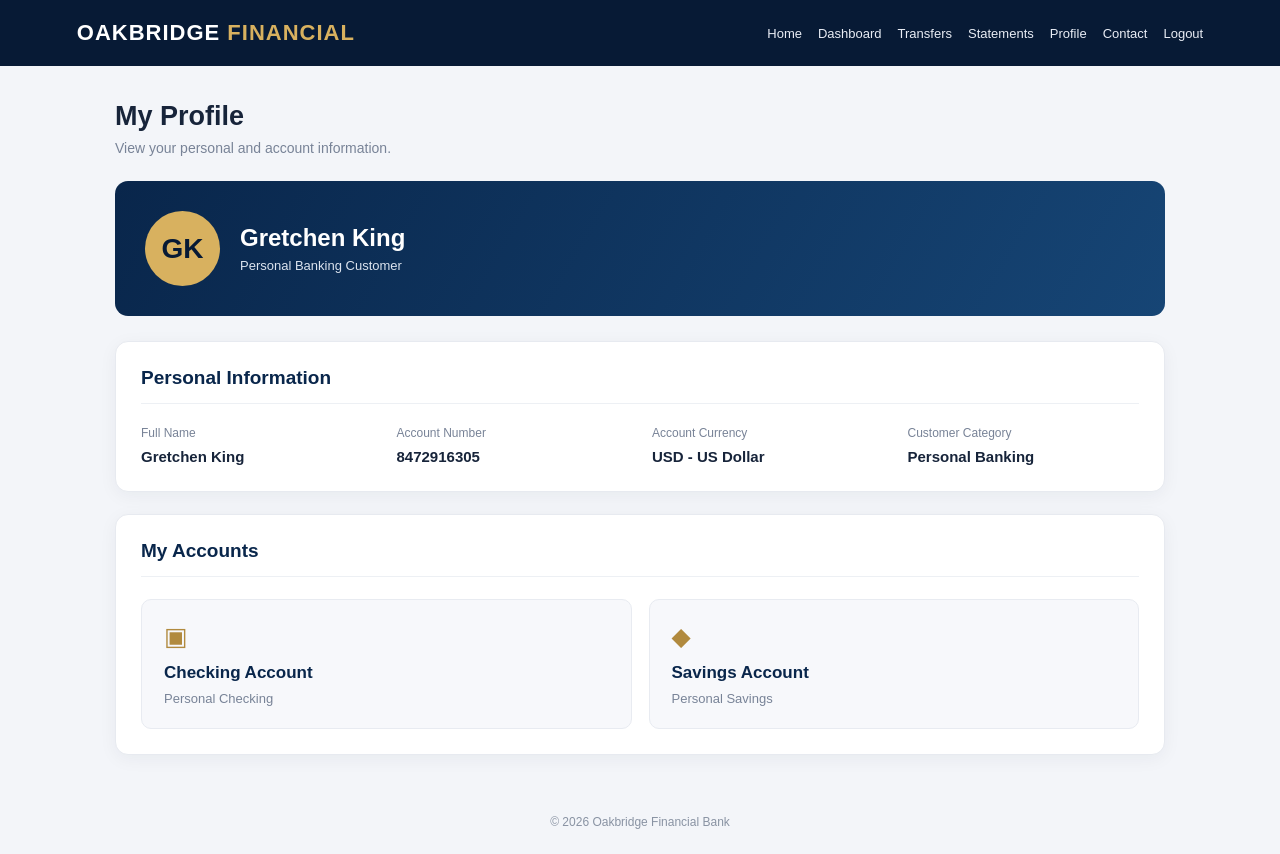
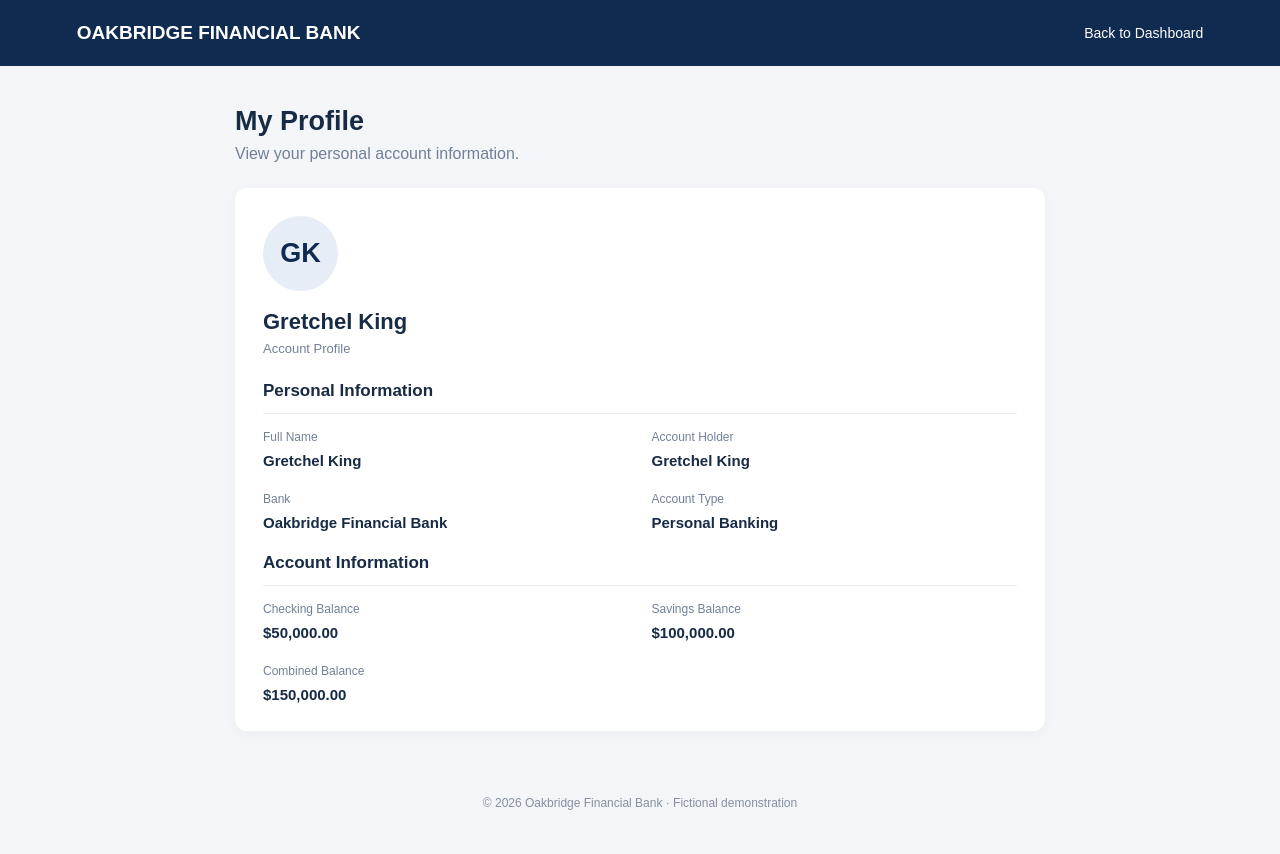
Before and after one commit to kiddablaise/oakbridge-premium-bank, a plain HTML site: page profile.html in a window 1280 px wide. Drawn offline with Linux system fonts and the light colour scheme.

Commit message:
Update profile.html

```diff
--- a/profile.html
+++ b/profile.html
@@ -1,491 +1,97 @@
-
 
 <!DOCTYPE html>
-
 <html lang="en">
-
 <head>
-
 <meta charset="UTF-8">
-
 <meta name="viewport" content="width=device-width, initial-scale=1.0">
-
-<title>My Profile | Oakbridge Financial Bank</title>
-
+<title>Oakbridge Financial Bank | Profile</title>
 <style>
-
-* {
-
-    margin: 0;
-
-    padding: 0;
-
-    box-sizing: border-box;
-
-}
-
-body {
-
-    font-family: Arial, sans-serif;
-
-    background: #f3f5f9;
-
-    color: #17243a;
-
-}
-
-header {
-
-    background: #071a35;
-
-    color: white;
-
-    padding: 20px 6%;
-
-    display: flex;
-
-    justify-content: space-between;
-
-    align-items: center;
-
-    flex-wrap: wrap;
-
-    gap: 15px;
-
-}
-
-.logo {
-
-    font-size: 22px;
-
-    font-weight: bold;
-
-    letter-spacing: 1px;
-
-}
-
-.logo span {
-
-    color: #d8b15f;
-
-}
-
-nav {
-
-    display: flex;
-
-    flex-wrap: wrap;
-
-    gap: 16px;
-
-}
-
-nav a {
-
-    color: #e9edf5;
-
-    text-decoration: none;
-
-    font-size: 13px;
-
-}
-
-nav a:hover {
-
-    color: #e4bd68;
-
-}
-
-.container {
-
-    width: 90%;
-
-    max-width: 1050px;
-
-    margin: 35px auto;
-
-}
-
-.heading {
-
-    margin-bottom: 25px;
-
-}
-
-.heading h1 {
-
-    font-size: 27px;
-
-    margin-bottom: 8px;
-
-}
-
-.heading p {
-
-    color: #788397;
-
-    font-size: 14px;
-
-}
-
-.profile-banner {
-
-    background: linear-gradient(120deg, #09264b, #164575);
-
-    color: white;
-
-    padding: 30px;
-
-    border-radius: 13px;
-
-    display: flex;
-
-    align-items: center;
-
-    gap: 20px;
-
-    margin-bottom: 25px;
-
-}
-
-.avatar {
-
-    width: 75px;
-
-    height: 75px;
-
-    border-radius: 50%;
-
-    background: #d8b15f;
-
-    color: #071a35;
-
-    display: grid;
-
-    place-items: center;
-
-    font-size: 28px;
-
-    font-weight: bold;
-
-}
-
-.profile-banner h2 {
-
-    font-size: 24px;
-
-    margin-bottom: 6px;
-
-}
-
-.profile-banner p {
-
-    color: #dce4ef;
-
-    font-size: 13px;
-
-}
-
-.card {
-
-    background: white;
-
-    border: 1px solid #e7eaf0;
-
-    border-radius: 13px;
-
-    padding: 25px;
-
-    margin-bottom: 22px;
-
-    box-shadow: 0 4px 18px rgba(10,30,60,.05);
-
-}
-
-.card h2 {
-
-    font-size: 19px;
-
-    color: #09264b;
-
-    margin-bottom: 22px;
-
-    padding-bottom: 14px;
-
-    border-bottom: 1px solid #edf0f4;
-
-}
-
-.details-grid {
-
-    display: grid;
-
-    grid-template-columns: repeat(auto-fit, minmax(220px, 1fr));
-
-    gap: 24px;
-
-}
-
-.detail label {
-
-    display: block;
-
-    color: #788397;
-
-    font-size: 12px;
-
-    margin-bottom: 8px;
-
-}
-
-.detail strong {
-
-    font-size: 15px;
-
-    color: #17243a;
-
-}
-
-.account-list {
-
-    display: grid;
-
-    grid-template-columns: repeat(auto-fit, minmax(220px, 1fr));
-
-    gap: 17px;
-
-}
-
-.account-item {
-
-    background: #f7f8fb;
-
-    border: 1px solid #e8ebf1;
-
-    border-radius: 10px;
-
-    padding: 22px;
-
-}
-
-.account-icon {
-
-    color: #b18a3e;
-
-    font-size: 25px;
-
-    margin-bottom: 12px;
-
-}
-
-.account-item h3 {
-
-    color: #09264b;
-
-    font-size: 17px;
-
-    margin-bottom: 8px;
-
-}
-
-.account-item p {
-
-    color: #788397;
-
-    font-size: 13px;
-
-}
-
-footer {
-
-    text-align: center;
-
-    padding: 25px;
-
-    color: #8993a3;
-
-    font-size: 12px;
-
-    margin-top: 35px;
-
-}
-
-@media(max-width: 600px) {
-
-    header {
-
-        align-items: flex-start;
-
-    }
-
-    nav {
-
-        gap: 12px;
-
-    }
-
-    .container {
-
-        width: 92%;
-
-        margin-top: 25px;
-
-    }
-
-    .profile-banner {
-
-        padding: 22px;
-
-    }
-
-    .profile-banner h2 {
-
-        font-size: 20px;
-
-    }
-
-    .card {
-
-        padding: 19px;
-
-    }
-
-}
-
+*{box-sizing:border-box;margin:0;padding:0}
+body{font-family:Arial,sans-serif;background:#f3f5f9;color:#182b45}
+header{background:#102b50;color:white;padding:22px 6%;display:flex;justify-content:space-between;align-items:center}
+.brand{font-size:19px;font-weight:bold}
+header a{color:white;text-decoration:none;font-size:14px}
+main{max-width:850px;margin:40px auto;padding:0 20px}
+h1{font-size:27px;margin-bottom:8px}
+.subtitle{color:#718096;margin-bottom:25px}
+.profile-card{background:white;border-radius:12px;padding:28px;box-shadow:0 3px 12px #00000009}
+.avatar{width:75px;height:75px;border-radius:50%;background:#e7edf6;color:#102b50;display:flex;align-items:center;justify-content:center;font-size:27px;font-weight:bold;margin-bottom:18px}
+.name{font-size:22px;font-weight:bold;margin-bottom:6px}
+.member{font-size:13px;color:#718096;margin-bottom:25px}
+.section-title{font-size:17px;margin:22px 0 16px;padding-bottom:12px;border-bottom:1px solid #e9edf2}
+.details{display:grid;grid-template-columns:1fr 1fr;gap:23px}
+.field label{display:block;color:#718096;font-size:12px;margin-bottom:8px}
+.field p{font-size:15px;font-weight:600}
+footer{text-align:center;padding:25px;color:#8490a0;font-size:12px}
+@media(max-width:600px){.details{grid-template-columns:1fr}.profile-card{padding:22px}}
 </style>
-
 </head>
-
 <body>
 
 <header>
-
-    <div class="logo">OAKBRIDGE <span>FINANCIAL</span></div>
-
-    <nav>
-
-        <a href="index.html">Home</a>
-
-        <a href="dashboard.html">Dashboard</a>
-
-        <a href="transfers.html">Transfers</a>
-
-        <a href="statements.html">Statements</a>
-
-        <a href="profile.html">Profile</a>
-
-        <a href="contact.html">Contact</a>
-
-        <a href="login.html">Logout</a>
-
-    </nav>
-
+<div class="brand">OAKBRIDGE FINANCIAL BANK</div>
+<a href="dashboard.html">Back to Dashboard</a>
 </header>
 
-<main class="container">
+<main>
+<h1>My Profile</h1>
+<p class="subtitle">View your personal account information.</p>
 
-    <section class="heading">
-
-        <h1>My Profile</h1>
-
-        <p>View your personal and account information.</p>
-
-    </section>
-
-    <section class="profile-banner">
+<div class="profile-card">
 
 <div class="avatar">GK</div>
+<div class="name">Gretchel King</div>
+<div class="member">Account Profile</div>
 
-        <div>
+<h2 class="section-title">Personal Information</h2>
 
-            <h2>Gretchen King</h2>
-
-            <p>Personal Banking Customer</p>
-
+<div class="details">
+<div class="field">
+<label>Full Name</label>
+<p>Gretchel King</p>
 </div>
 
-    </section>
-
-    <section class="card">
-
-        <h2>Personal Information</h2>
-
-        <div class="details-grid">
-
-            <div class="detail">
-
-                <label>Full Name</label>
-
-                <strong>Gretchen King</strong>
-
+<div class="field">
+<label>Account Holder</label>
+<p>Gretchel King</p>
 </div>
 
-            <div class="detail">
-
-                <label>Account Number</label>
-
-                <strong>8472916305</strong>
-
+<div class="field">
+<label>Bank</label>
+<p>Oakbridge Financial Bank</p>
 </div>
 
-            <div class="detail">
-
-                <label>Account Currency</label>
-
-                <strong>USD - US Dollar</strong>
-
+<div class="field">
+<label>Account Type</label>
+<p>Personal Banking</p>
+</div>
 </div>
 
-            <div class="detail">
+<h2 class="section-title">Account Information</h2>
 
-                <label>Customer Category</label>
+<div class="details">
+<div class="field">
+<label>Checking Balance</label>
+<p>$50,000.00</p>
+</div>
 
-                <strong>Personal Banking</strong>
+<div class="field">
+<label>Savings Balance</label>
+<p>$100,000.00</p>
+</div>
 
+<div class="field">
+<label>Combined Balance</label>
+<p>$150,000.00</p>
+</div>
 </div>
 
 </div>
-
-    </section>
-
-    <section class="card">
-
-        <h2>My Accounts</h2>
-
-        <div class="account-list">
-
-            <div class="account-item">
-
-                <div class="account-icon">▣</div>
-
-                <h3>Checking Account</h3>
-
-                <p>Personal Checking</p>
-
-            </div>
-
-            <div class="account-item">
-
-                <div class="account-icon">◆</div>
-
-                <h3>Savings Account</h3>
-
-                <p>Personal Savings</p>
-
-            </div>
-
-        </div>
-
-    </section>
-
 </main>
 
 <footer>
-
-    © 2026 Oakbridge Financial Bank
-
+© 2026 Oakbridge Financial Bank · Fictional demonstration
 </footer>
 
 </body>
-
 </html>
```
Lines whose indentation alone changed are shown as unchanged.
